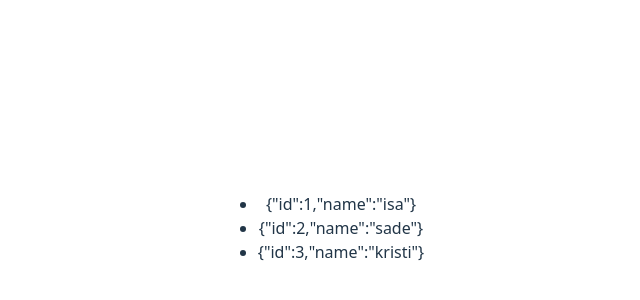
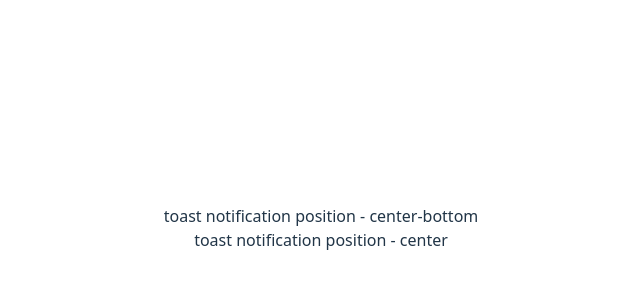
Before and after one commit to reinertisa/react-typescript-tutorials, a React (Vite) app: page / in a window 1280 px wide. Shown: the part 172-472 px from the top of the page, without its empty margins (319-959 px from the left). Built offline with nearby package versions, Linux system fonts and the light colour scheme.

Commit message:
feat(website): exclude props - template literal types

```diff
--- a/src/App.tsx
+++ b/src/App.tsx
@@ -1,18 +1,12 @@
 import './App.css'
-import List6 from "./generics/List6.tsx";
+import Toast1 from "./exclude/Toast1.tsx";
 
 function App() {
 
     return (
         <div>
-           <List6
-               items={[
-                   {id: 1, name: 'isa'},
-                   {id: 2, name: 'sade'},
-                   {id: 3, name: 'kristi'}
-               ]}
-               clickHandler={(val) => console.log(val)}
-           />
+            <Toast1 position={'center-bottom'} />
+            <Toast1 position={'center'} />
         </div>
     )
 }
--- /dev/null
+++ b/src/exclude/Toast1.tsx
@@ -0,0 +1,17 @@
+
+type HorizontalPosition = 'left' | 'center' | 'right'
+type VerticalPosition = 'top' | 'center' | 'bottom'
+
+type Toast1Props = {
+    position: Exclude<`${HorizontalPosition}-${VerticalPosition}`, 'center-center'> | 'center'
+}
+
+export default function Toast1({position}: Toast1Props) {
+
+    return (
+        <div>
+            toast notification position - {position}
+        </div>
+    )
+
+}
```
